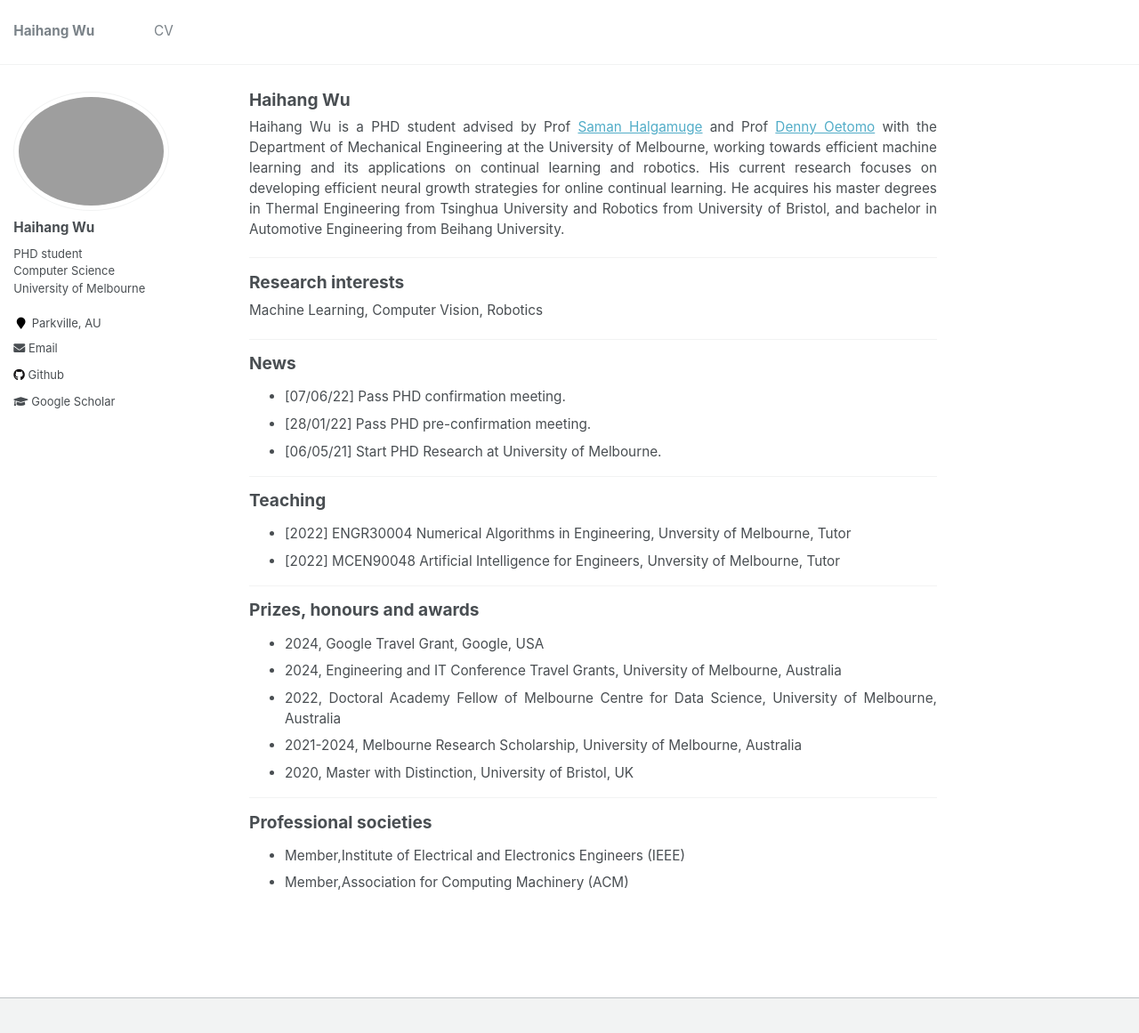
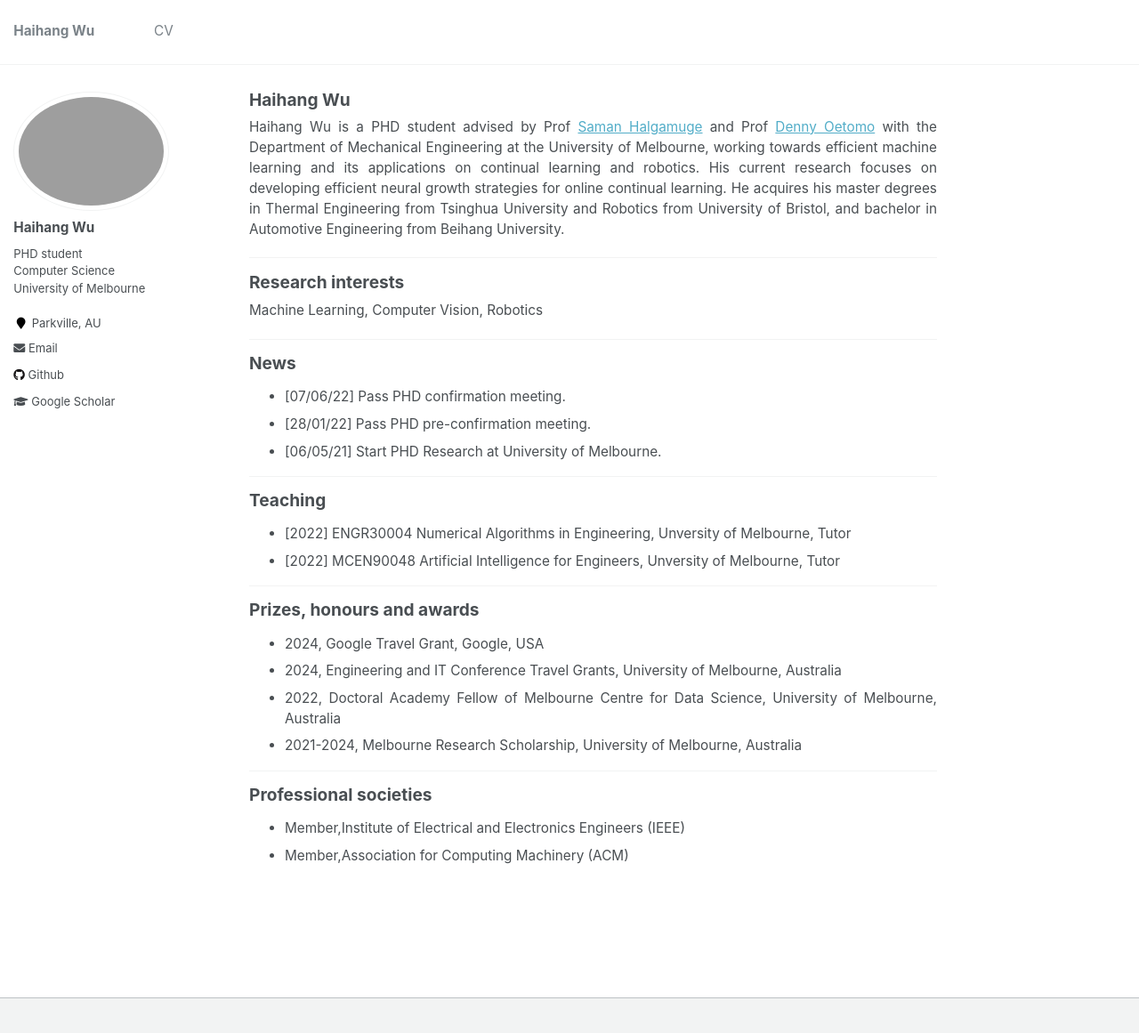
Before and after one commit to HaihangWu/HaihangWu.github.io, a Jekyll site: the page built from _pages/about.md, in a window 1280 px wide and 1183 px high. Shown: the top 1161 px of the window at 89% size. Built offline with Jekyll 4.4.1, drawn with Linux system fonts in a browser that asks for light colours.

Commit message:
Update about.md

```diff
--- a/_pages/about.md
+++ b/_pages/about.md
@@ -74,7 +74,6 @@ Prizes, honours and awards
 * 2024, Engineering and IT Conference Travel Grants, University of Melbourne, Australia
 * 2022, Doctoral Academy Fellow of Melbourne Centre for Data Science, University of Melbourne, Australia
 * 2021-2024, Melbourne Research Scholarship, University of Melbourne, Australia
-* 2020, Master with Distinction, University of Bristol, UK
 
 - - -
 
```
